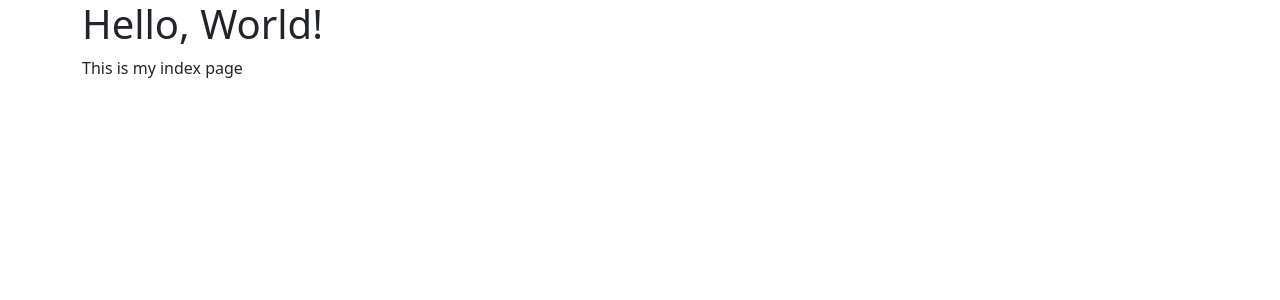
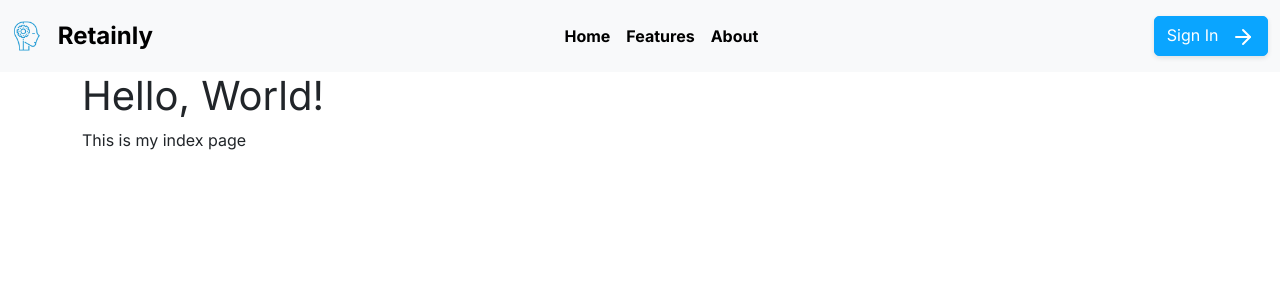
Before and after one commit to biindevs/Retainly-RDSS, a Django app: page / in a window 1280 px wide. Shown: the top 300 px of the page. Run offline with Django 4.2, Linux system fonts and the light colour scheme; some libraries are stand-ins or nearby versions.

Commit message:
added the navigation bar

```diff
--- a/myapp/app/static/css/custom.css
+++ b/myapp/app/static/css/custom.css
@@ -0,0 +1,101 @@
+@import url("https://fonts.googleapis.com/css2?family=Inter&display=swap");
+
+body {
+  font-family: "Inter", ui-sans-serif, system-ui, -apple-system,
+    BlinkMacSystemFont, "Segoe UI", Roboto, "Helvetica Neue", Arial, "Noto Sans",
+    sans-serif, "Apple Color Emoji", "Segoe UI Emoji", "Segoe UI Symbol",
+    "Noto Color Emoji";
+}
+
+/*NAV BAR CSS*/
+.logo-img {
+  margin-right: 10px;
+}
+
+.navbar-brand {
+  font-size: 1.5rem;
+  font-weight: 800;
+  line-height: 28px;
+}
+
+.navbar-nav {
+  font-size: 1rem;
+  font-weight: 600;
+  line-height: 24px;
+}
+
+.navbar-nav .nav-link {
+  color: black !important;
+}
+
+.navbar-nav .nav-link:hover {
+  opacity: 0.8 !important;
+}
+
+.btn-blue {
+  border-radius: 5px;
+  box-shadow: 0 2px 5px rgba(0, 0, 0, 0.1);
+  background-color: #0aa5ff;
+  border-color: #0aa5ff;
+  color: #ffffff;
+  font-weight: 500;
+}
+
+.btn-blue:hover {
+  color: #ffffff;
+}
+
+/* Toggler icon */
+.toggler-icon {
+  width: 30px;
+  height: 3px;
+  background-color: #333;
+  display: block;
+  transition: all 0.2s;
+}
+
+/* Middle bar */
+.middle-bar {
+  margin: 5px auto;
+}
+
+/* Open state */
+.navbar-toggler .top-bar {
+  transform: rotate(45deg);
+  transform-origin: 10% 10%;
+}
+
+.navbar-toggler .middle-bar {
+  opacity: 0;
+}
+
+.navbar-toggler .bottom-bar {
+  transform: rotate(-45deg);
+  transform-origin: 10% 90%;
+}
+
+/* Collapsed state */
+.navbar-toggler.collapsed .top-bar {
+  transform: rotate(0);
+}
+
+.navbar-toggler.collapsed .middle-bar {
+  opacity: 1;
+}
+
+.navbar-toggler.collapsed .bottom-bar {
+  transform: rotate(0);
+}
+
+/* Remove border from toggler */
+.navbar-toggler {
+  border: 0 !important;
+}
+
+.navbar-toggler:focus,
+.navbar-toggler:active,
+.navbar-toggler-icon:focus {
+  outline: none !important;
+  box-shadow: none !important;
+  border: 0 !important;
+}
--- a/myapp/app/templates/base.html
+++ b/myapp/app/templates/base.html
@@ -1,18 +1,47 @@
-{% load static %} {% load bootstrap5 %} {% bootstrap_css %}
+{% load static %}
+{% load bootstrap5 %}
+
+{% bootstrap_css %}
+
 <!DOCTYPE html>
 <html lang="en">
+
 <head>
-    <meta charset="utf-8" />
-    <meta name="viewport" content="width=device-width, initial-scale=1" />
-    <title>My Site</title>
+
+  <meta charset="utf-8">
+  <meta name="viewport" content="width=device-width, initial-scale=1">
+
+  <title>Retainly</title>
+
   {% load static %}
+
   <link rel="stylesheet" href="{% static 'css/custom.css' %}">
+
+  <link rel="icon" href="{% static 'favicon.ico' %}" type="image/x-icon">
+
+  <link href="https://fonts.googleapis.com/css2?family=Inter:wght@700&display=swap" rel="stylesheet">
+
+  <script src="https://unpkg.com/feather-icons"></script>
+
 </head>
 
 <body>
 
-    <div class="container">{% block content %} {% endblock %}</div>
+  {% include 'includes/navbar.html' %}
+
+  <div class="container">
+    {% block content %}
+    {% endblock %}
+  </div>
 
   {% bootstrap_javascript %}
+
+  <script src="{% static 'js/custom.js' %}"></script>
+
+  <script>
+    feather.replace()
+  </script>
+
 </body>
+
 </html>
--- /dev/null
+++ b/myapp/app/templates/includes/navbar.html
@@ -0,0 +1,58 @@
+{% load static %}
+
+<nav class="navbar navbar-expand-lg navbar-light bg-light py-3">
+  <div class="container-fluid">
+    <a class="navbar-brand" href="#">
+      <img
+        src="{% static 'logo.png' %}"
+        alt="Retainly Logo"
+        width="30"
+        height="30"
+        class="d-inline-block align-text-top logo-img"
+      />
+
+      Retainly
+    </a>
+
+    <!-- Hamburger menu toggle button -->
+    <button
+      class="navbar-toggler collapsed"
+      type="button"
+      data-bs-toggle="collapse"
+      data-bs-target="#navbarNav"
+      aria-controls="navbarNav"
+      aria-expanded="false"
+      aria-label="Toggle navigation"
+    >
+      <span class="toggler-icon top-bar"></span>
+      <span class="toggler-icon middle-bar"></span>
+      <span class="toggler-icon bottom-bar"></span>
+    </button>
+
+    <!-- Navbar content -->
+    <div class="collapse navbar-collapse" id="navbarNav">
+      <!-- Navbar links -->
+      <ul class="navbar-nav ms-auto">
+        <li class="nav-item active">
+          <a class="nav-link" href="#">Home</a>
+        </li>
+        <li class="nav-item">
+          <a class="nav-link" href="#">Features</a>
+        </li>
+        <li class="nav-item">
+          <a class="nav-link" href="#">About</a>
+        </li>
+      </ul>
+
+      <!-- Navbar buttons -->
+      <ul class="navbar-nav ms-auto">
+        <li class="nav-item">
+          <a class="btn btn-blue fw-500" href="#">
+            Sign In
+            <i class="ms-2" data-feather="arrow-right"></i>
+          </a>
+        </li>
+      </ul>
+    </div>
+  </div>
+</nav>
```
Also changed, not shown: myapp/app/static/favicon.ico (added), myapp/app/static/js/custom.js (added), myapp/app/static/logo.png (added). Lines whose indentation alone changed are shown as unchanged.
